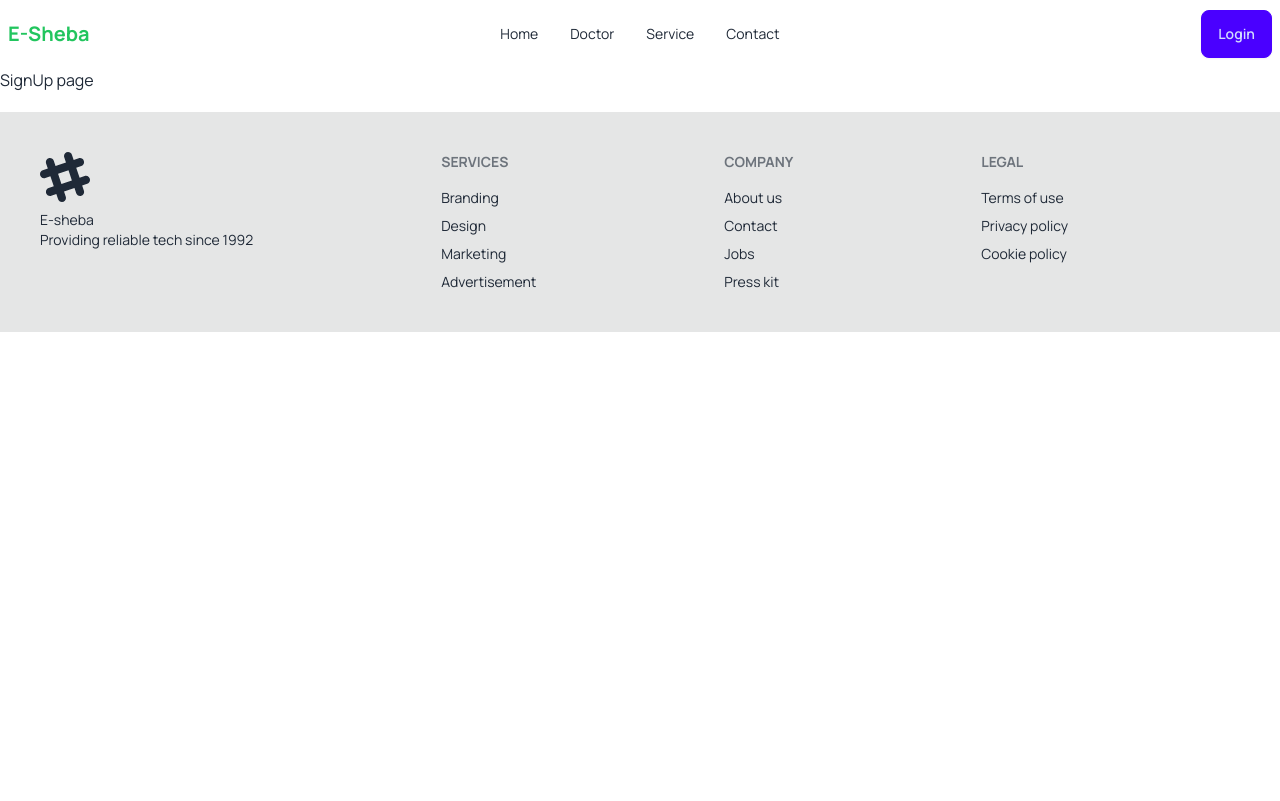
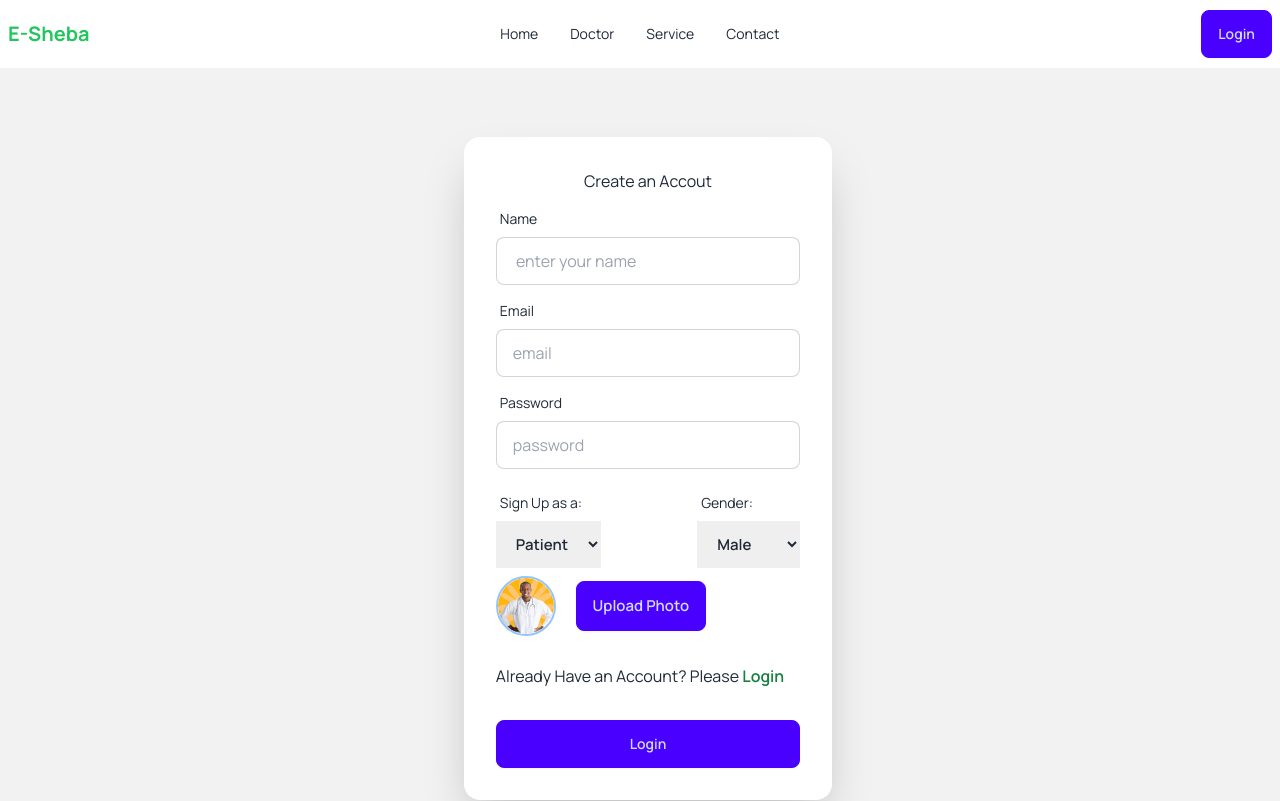
Before and after one commit to antim001/Doctor-Appointment-MERN-Project, a React (Vite) app in the folder frontend/: page /signup in a window 1280 px wide. Shown: the top 801 px of the page. Built offline with nearby package versions, Linux system fonts and the light colour scheme.

Commit message:
sign up page setup

```diff
--- a/frontend/src/pages/Login.jsx
+++ b/frontend/src/pages/Login.jsx
@@ -1,18 +1,17 @@
-import React from 'react'
+import {Link} from 'react-router-dom'
 
 const Login = () => {
   return (
     <div className="hero bg-base-200 min-h-screen">
   <div className="hero-content flex-col lg:flex-row-reverse">
     <div className="text-center lg:text-left">
-      <h1 className="text-5xl font-bold">Login now!</h1>
-      <p className="py-6">
-        Provident cupiditate voluptatem et in. Quaerat fugiat ut assumenda excepturi exercitationem
-        quasi. In deleniti eaque aut repudiandae et a id nisi.
-      </p>
+      <h1 className="text-5xl font-bold"></h1>
+      <p className='lg:hidden md:hidden'>Welcome to E-<span className='text-blue-600'>Sheba</span></p>
+      <p className='lg:hidden md:hidden'>Login Now!</p>
     </div>
     <div className="card bg-base-100 w-full max-w-sm shrink-0 shadow-2xl">
       <form className="card-body">
+        <h2 className='text-center'>Login Now!</h2>
         <div className="form-control">
           <label className="label">
             <span className="label-text">Email</span>
@@ -28,6 +27,7 @@ const Login = () => {
             <a href="#" className="label-text-alt link link-hover">Forgot password?</a>
           </label>
         </div>
+        <h2>New here?Please <Link to='/signup'><span className='text-green-700 font-semibold'>Register</span></Link></h2>
         <div className="form-control mt-6">
           <button className="btn btn-primary">Login</button>
         </div>
--- a/frontend/src/pages/SignUp.jsx
+++ b/frontend/src/pages/SignUp.jsx
@@ -1,10 +1,80 @@
-import React from 'react'
+import {Link} from 'react-router-dom';
+import avatar from './../assets/image/doctor-img01.png'
 
 const SignUp = () => {
   return (
-    <div>
-      <h1>SignUp page</h1>
+    <div className="hero bg-base-200 min-h-screen">
+  <div className="hero-content  ">
+    <div className="text-center lg:text-left">
+      <h1 className="text-5xl font-bold"></h1>
+      {/* <img src={signup} alt="" /> */}
     </div>
+    <div className="card bg-base-100 w-full  shrink-0 shadow-2xl">
+      <form className="card-body">
+        <h2 className='text-center'>Create an Accout</h2>
+        <div className="form-control">
+          <label className="label">
+            <span className="label-text">Name</span>
+          </label>
+          <input type="text" placeholder=" enter your name" className="input input-bordered" required />
+        </div>
+        <div className="form-control">
+          <label className="label">
+            <span className="label-text">Email</span>
+          </label>
+          <input type="email" placeholder="email" className="input input-bordered" required />
+        </div>
+        <div className="form-control">
+          <label className="label">
+            <span className="label-text">Password</span>
+          </label>
+          <input type="password" placeholder="password" className="input input-bordered" required />
+
+        </div>
+        <div className='flex justify-between mt-2'>
+        <div className="form-control">
+          <label className="label">
+            <span className="label-text">Sign Up as a:</span>
+          </label>
+          <select name='role' className='font-semibold text-[15px] leading-7 px-4 py-3 focus:outline-none'>
+            <option value="patient">Patient</option>
+            <option value="doctor">Doctor</option>
+          </select>
+        </div>
+        <div className="form-control">
+          <label className="label">
+            <span className="label-text">Gender:</span>
+          </label>
+          <select name='gender' className='font-semibold text-[15px] leading-7 px-4 py-3 focus:outline-none'>
+            <option value="male">Male</option>
+            <option value="female">Female</option>
+            <option value="others">Others</option>
+
+          </select>
+        </div>
+        </div>
+        <div className='mb-5 flex items-center gap-5'>
+          <figure className='w-[60px] h-[60px] rounded-full border-2 border-solid border-blue-300 flex items-center justify-center'>
+            <img src={avatar} alt="" className='w-full rounded-full' />
+          </figure>
+          <div className='relative w-[130px] h-[50px]'>
+            <input type="file" name='photo' id='customfile'  accept='.jpg,.png'
+            className='absolute top-0 left-0 w-full opacity-0 cursor-pointer'
+            />
+            <label htmlFor="customfile" className="btn btn-primary absolute top-0 left-0 w-full h-full flex items-center px-[0.75rem] py-[0.375rem] text-[15px] leading-6 overflow-hidden bg-[#00066ff46] text-blue font-semibold rounded-lg truncate cursor-pointer">Upload Photo</label>
+          </div>
+        </div>
+
+
+        <h2>Already Have an Account? Please<Link to='/login'> <span className='text-green-700 font-semibold'>Login</span></Link></h2>
+        <div className="form-control mt-6">
+          <button className="btn btn-primary">Login</button>
+        </div>
+
+      </form>
+    </div>
+  </div>
+</div>
   )
 }
 
```
Also changed, not shown: frontend/src/assets/image/images.png (added), frontend/src/assets/image/signup.gif (added).
